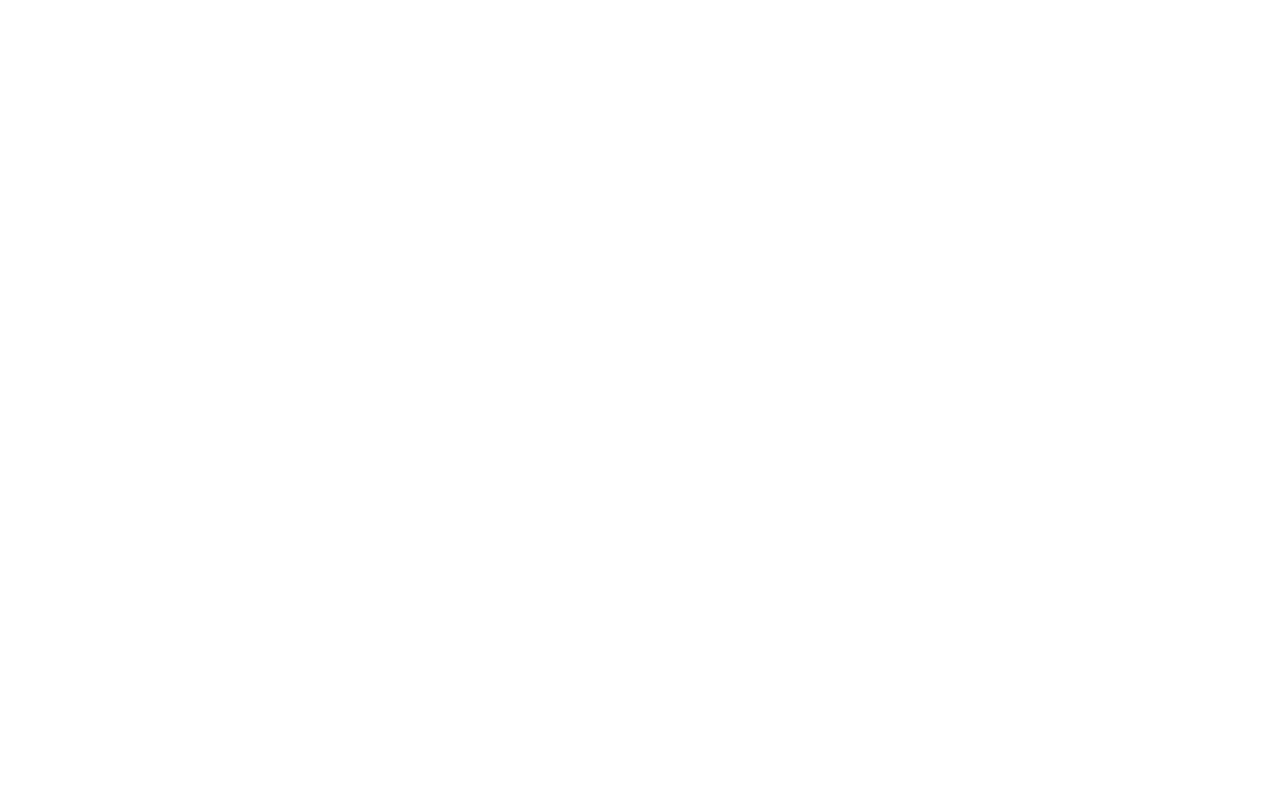
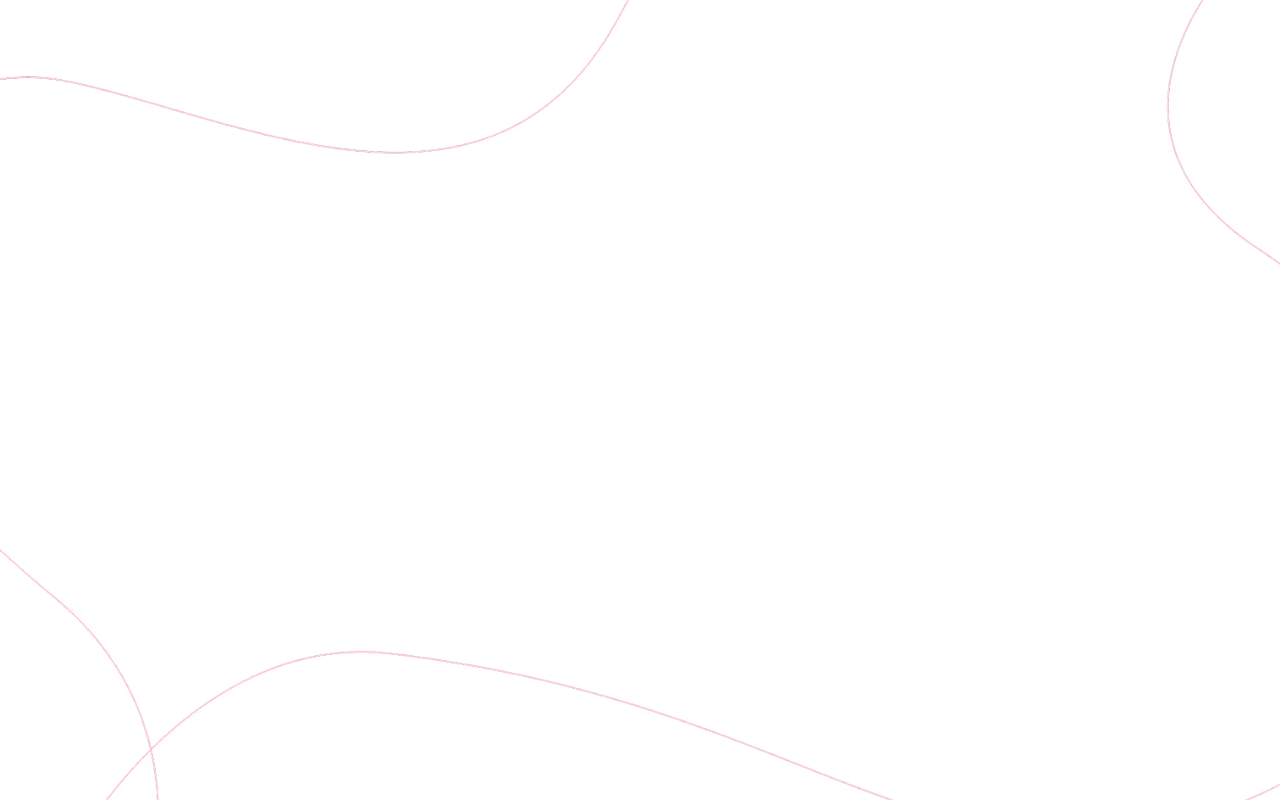
Before and after one commit to shadowrahmat/Food-Banner, a plain HTML site: page index.html in a window 1280 px wide. Drawn offline with Linux system fonts and the light colour scheme.

Commit message:
imge style code update

```diff
--- a/index.html
+++ b/index.html
@@ -7,6 +7,10 @@
     <link rel="stylesheet" href="style/style.css" />
   </head>
   <body>
-
+    <main>
+        <div class="image_container">
+            <img src="/images/bg_image.png" alt="bg img">
+        </div>
+    </main>
   </body>
 </html>
--- a/style/style.css
+++ b/style/style.css
@@ -0,0 +1,29 @@
+@import url("https://fonts.googleapis.com/css2?family=Inter:ital,opsz,wght@0,14..32,100..900;1,14..32,100..900&display=swap");
+
+* {
+  margin: 0;
+  padding: o;
+  box-sizing: border-box;
+}
+
+body {
+  font-family: "Inter", sans-serif;
+  font-optical-sizing: auto;
+}
+main {
+  position: relative;
+  height: 100vh;
+  width: 100%;
+}
+
+.image_container {
+  height: 100vh;
+  width: 100%;
+  position: absolute;
+}
+
+.image_container img {
+    height: 100%;
+    width: 100%;
+    object-fit: cover;
+}
```
